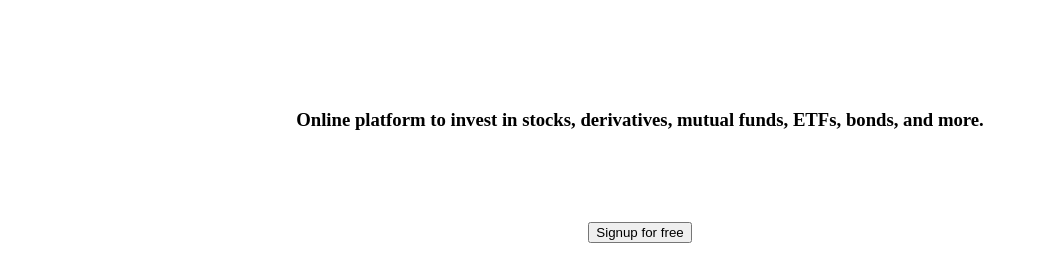
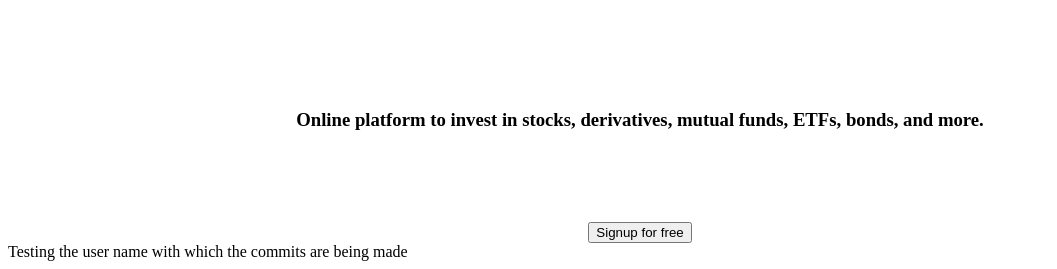
Before and after one commit to dheerajkumarkusuri/daily_cohort, a plain HTML site: page Basics/simple-zerodha-app/index.html in a window 1280 px wide. Shown: the part 578-847 px from the top of the page, without its empty margins (0-1057 px from the left). Drawn offline with Linux system fonts and the light colour scheme.

```diff
--- a/Basics/simple-zerodha-app/index.html
+++ b/Basics/simple-zerodha-app/index.html
@@ -53,3 +53,5 @@
 </center>
 </body>
 </html>
+
+Testing the user name with which the commits are being made
```
